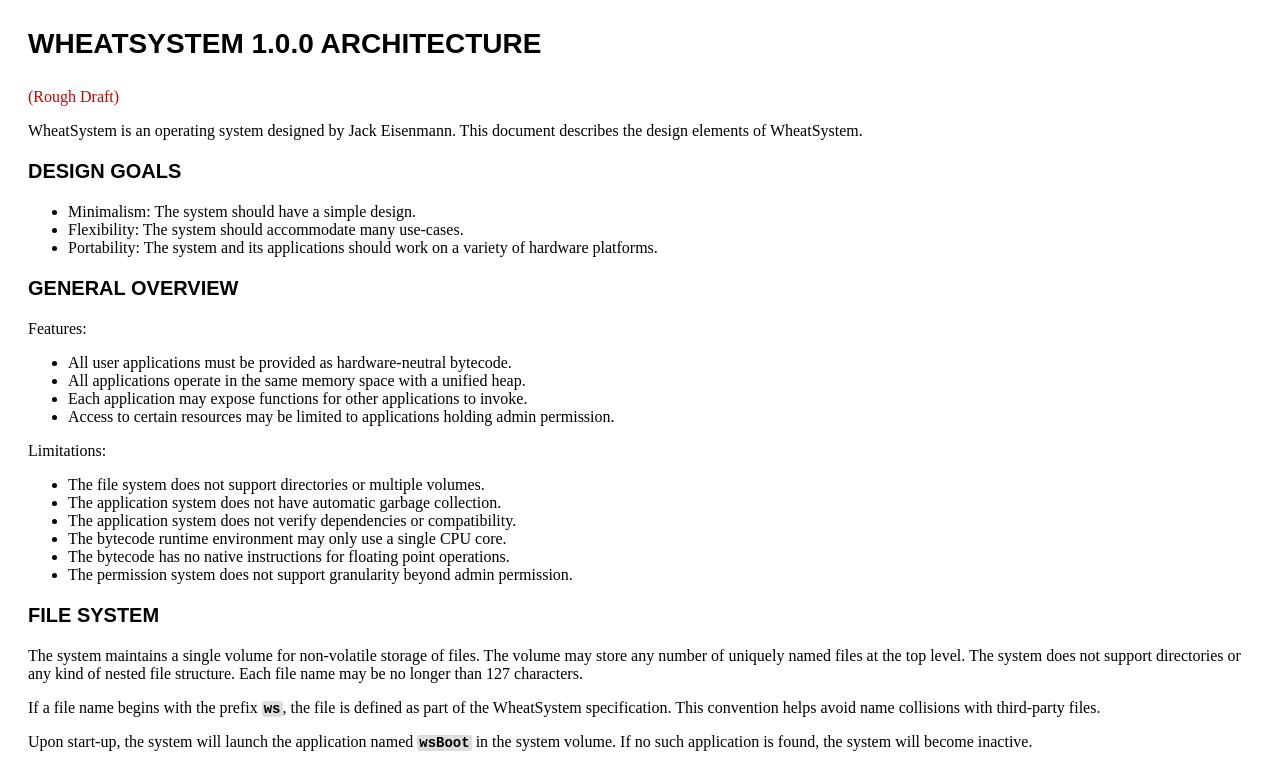
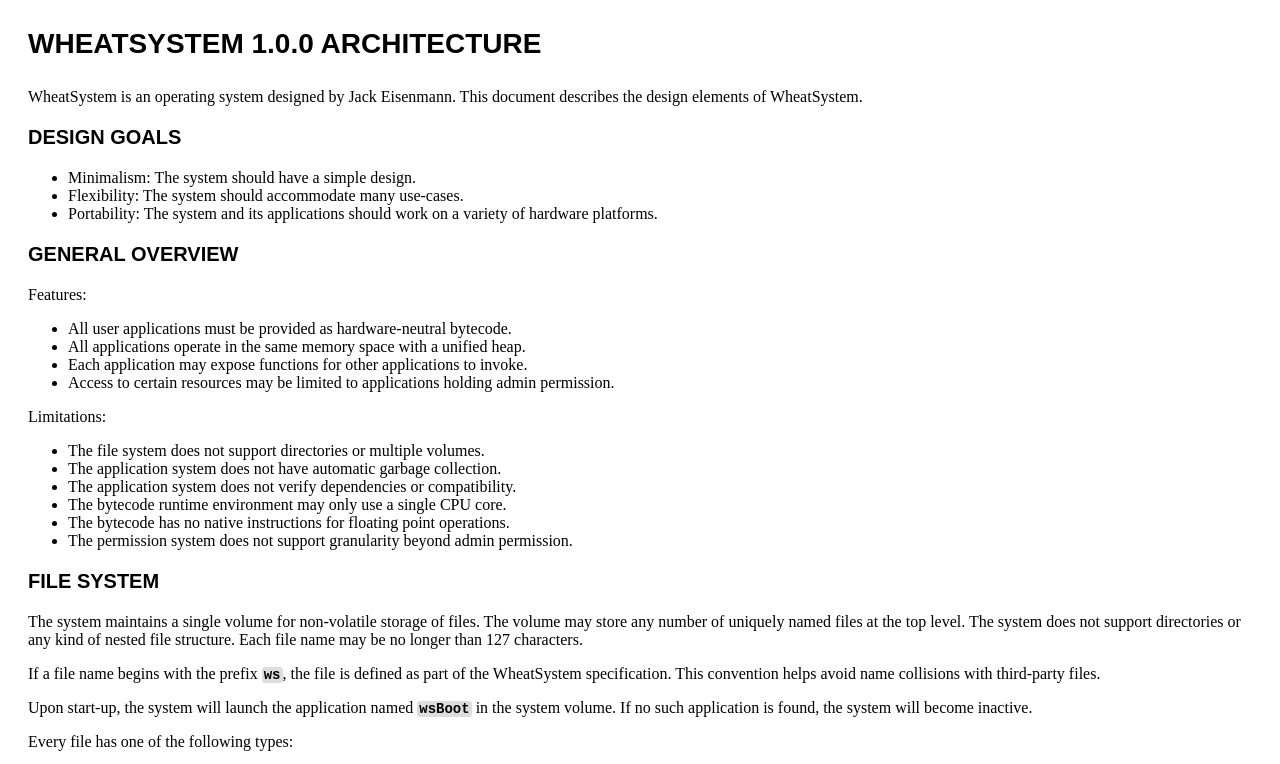
Before and after one commit to ostracod/wheatsystem-spec, a website: page architecture.html in a window 1280 px wide. Shown: the top 764 px of the page. Drawn offline with Linux system fonts and the light colour scheme.

Commit message:
Remove rough draft label

```diff
--- a/architecture.html
+++ b/architecture.html
@@ -48,7 +48,6 @@ pre.code {
     </head>
     <body>
         <p class="title1">WHEATSYSTEM 1.0.0 ARCHITECTURE</p>
-        <p style="color: #CC0000;">(Rough Draft)</p>
         <p>WheatSystem is an operating system designed by Jack Eisenmann. This document describes the design elements of WheatSystem.</p>
         <p class="title2">DESIGN GOALS</p>
         <ul>
--- a/package.json
+++ b/package.json
@@ -1,6 +1,6 @@
 {
     "name": "wheatsystem-spec",
-    "version": "1.0.0",
+    "version": "1.0.1",
     "type": "module",
     "main": "dist/index.js",
     "types": "dist/index.d.ts",
```
Also changed, not shown: bytecodeTemplate.html (+0 -1 lines), functionsTemplate.html (+0 -1 lines).
